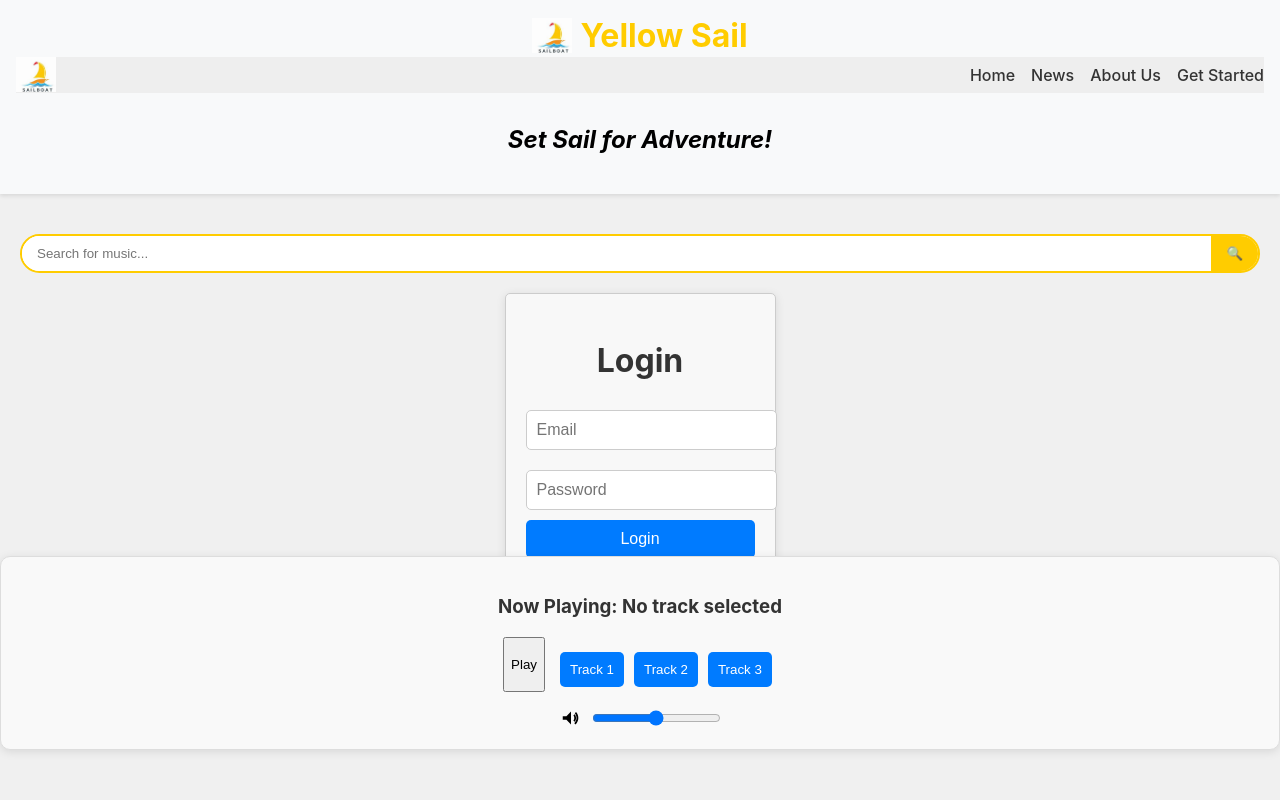
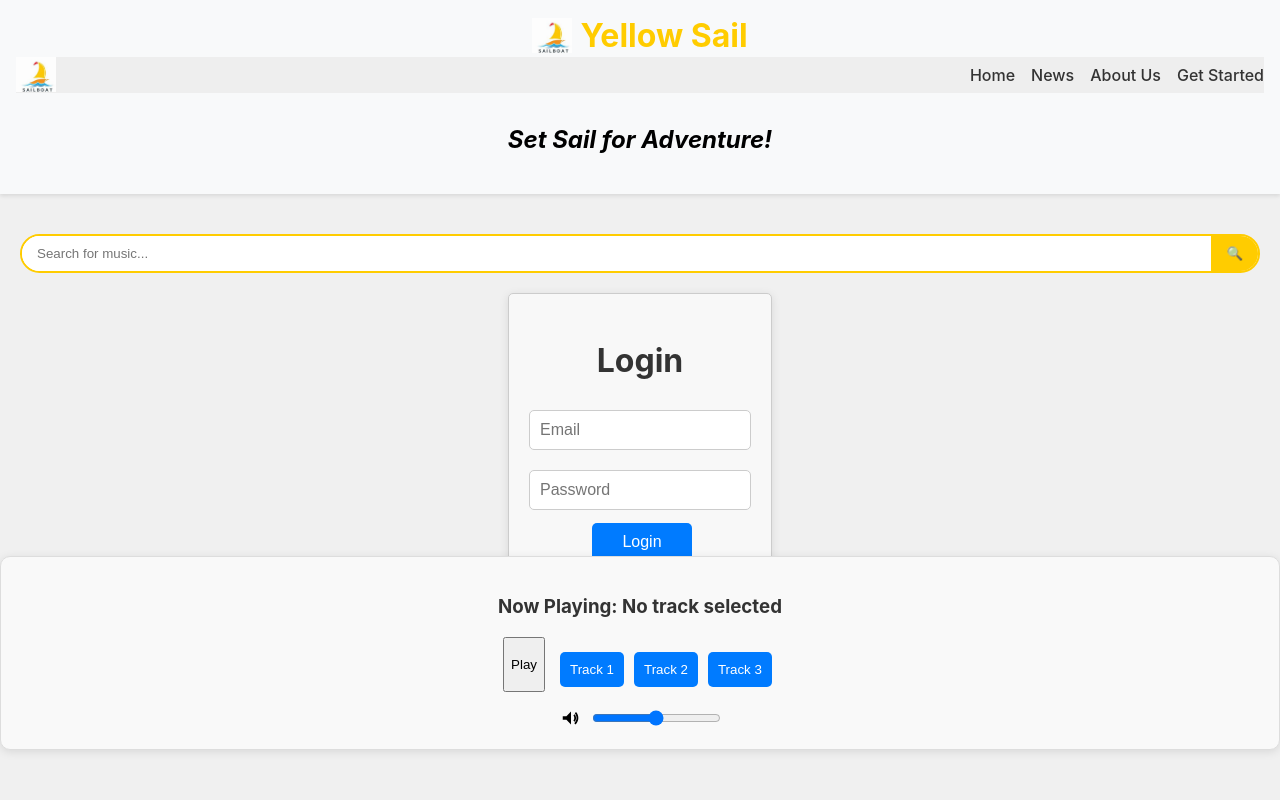
Before and after one commit to karons101/yellow-sail, a React (Create React App) app: page /login in a window 1280 px wide. Shown: the top 800 px of the page. Built offline with nearby package versions, Linux system fonts and the light colour scheme; no server answers.

Commit message:
Updated login file

```diff
--- a/src/components/Login.css
+++ b/src/components/Login.css
@@ -1,7 +1,7 @@
 /* src/components/Login.css */
 .login {
     padding: 2rem;
-    max-width: 400px; /* Set a reasonable max-width for the login form */
+    max-width: 300px; /* Set a reasonable max-width for the login form */
     margin: auto;
 }
 
@@ -21,11 +21,14 @@
     border: 1px solid #ccc;
     border-radius: 4px;
     width: 100%; /* Make input fields take full width of the container */
-    max-width: 300px; /* Set a maximum width for the input fields */
+    max-width: 200px; /* Set a maximum width for the input fields */
 }
 
 .login button {
     padding: 0.5rem;
+    max-width: 100px;
+    margin-left: 63px;
+    margin-top: 3px;
     background-color: #007bff;
     color: white;
     border: none;
```
